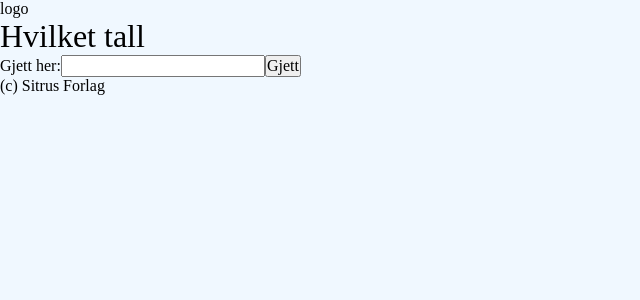
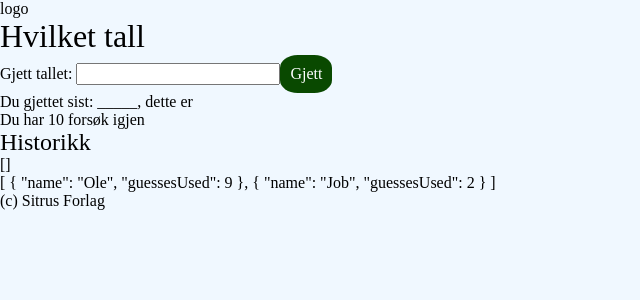
Before and after one commit to reiv003/Hvilket_Tall, a Vue app: page /spill in a window 1280 px wide. Shown: the top 300 px of the page, without its empty margins (0-640 px from the left). Built offline with nearby package versions, Linux system fonts and the light colour scheme.

Commit message:
Implemented a basic version of the game

```diff
--- a/src/views/Game.vue
+++ b/src/views/Game.vue
@@ -1,19 +1,92 @@
 <template>
 	<h1>Hvilket tall</h1>
-	<form action="#">
-        <label for="guess">Gjett her:</label>
-        <input type="text" id="guess" name="guess">
-        <input type="submit" value="Gjett">
-    </form>
+	<form>
+		<label for="inputGuess">Gjett tallet: </label>
+		<input v-model.number="inputGuess" id="inputGuess"/>
+		<button class="button" @click.prevent="postGuess">Gjett</button>
+	</form>
+	<div>Du gjettet sist: {{ lastGuess }}, dette er {{ result }}</div>
+	<!--<div>Du har {{ guessLimit }} forsøk igjen.</div>-->
+	<div>{{ guessCountMessage }} </div>
+	<div><h2>Historikk</h2></div>
+	<div>{{ log }}</div>
+	<div> {{ resultMessage }} </div>
+	<div v-if="showNameInput">
+		<form>
+			<label for="nameInput">Ditt navn: </label>
+			<input type="text" v-model.trim="nameInput" id="nameInput"/>
+			<button class="button" @click.prevent="enterHighScore">Legg inn</button>
+		</form>
+	</div>
+	<div>{{ highScoresLong }}</div>
 </template>
 
 <script>
-	//import Sample from "../components/Sample.vue";
+	export default {
 
-	export default {
-		/*components: {
-			Sample,
-		}*/
+		mounted() {
+			this.randomNum = Math.ceil(1000*Math.random());
+			console.log(this.randomNum);
+			this.guessCountMessage = `Du har ${this.guessLimit} forsøk igjen`;
+		},
+		methods: {
+			postGuess(event) {
+				this.lastGuess = this.inputGuess;
+				this.log.unshift(this.lastGuess);
+				this.calculateHigherOrLower();
+				this.guessLimit--;
+				this.guessCountMessage = `Du har ${this.guessLimit} forsøk igjen`;
+				if(this.guessLimit >= 0 && this.result == "riktig!") {
+					this.resultMessage = `Du vant! Tallet var ${this.randomNum}`;
+					this.enterHighScore();
+				} else if (this.guessLimit <= 0) {
+					this.resultMessage = `Du tapte! Tallet var ${this.randomNum}`;
+				}
+			},
+			calculateHigherOrLower() {
+				if (this.lastGuess > this.randomNum) {
+					this.result = "høyere enn tallet.";
+				} else if(this.lastGuess < this.randomNum) {
+					this.result = "lavere enn tallet.";
+				} else if (this.lastGuess === this.randomNum) {
+					this.result = "riktig!";
+				} else {
+					this.result = "ikke et tall";
+				}
+			},
+
+			enterHighScore() {
+				this.showNameInput = true;
+				//this.highScores.push(this.nameInput);
+				//this.$emit("score-added", this.nameInput, this.guessLimit);
+				this.highScoresLong.push({name: this.nameInput, guessesUsed: this.guessLimit})
+				console.log( this.nameInput, this.guessLimit);
+			},
+		},
+
+		data() {
+			return {
+				randomNum: 0,
+				lastGuess: '_____',
+				inputGuess: null,
+				result: '',
+				log: [],
+				guessCountMessage: '',
+				guessLimit: 10,
+				highScores: [],
+				showNameInput: false,
+				nameInput: '',
+				resultMessage: '',
+				highScoresLong: [
+					{
+						name: "Ole", guessesUsed: 9
+					},
+					{
+						name: "Job", guessesUsed: 2
+					}
+				]
+			}
+		}
 	};
 </script>
 
```
